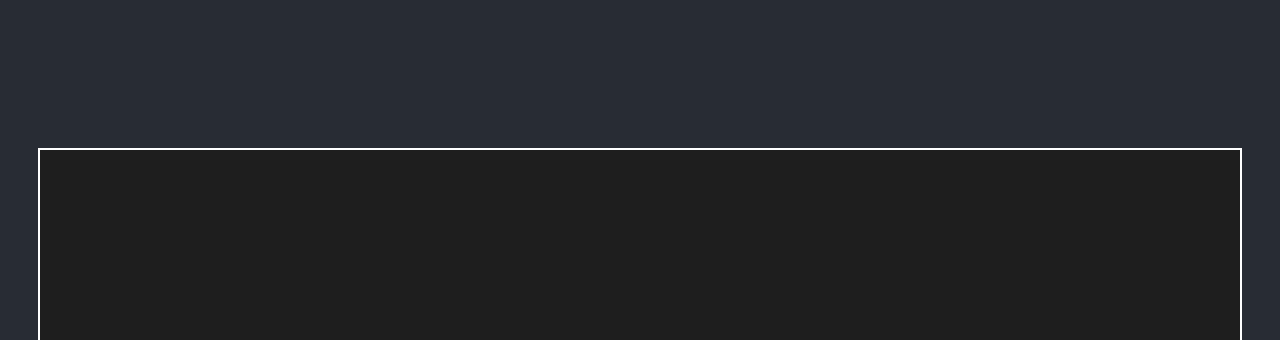
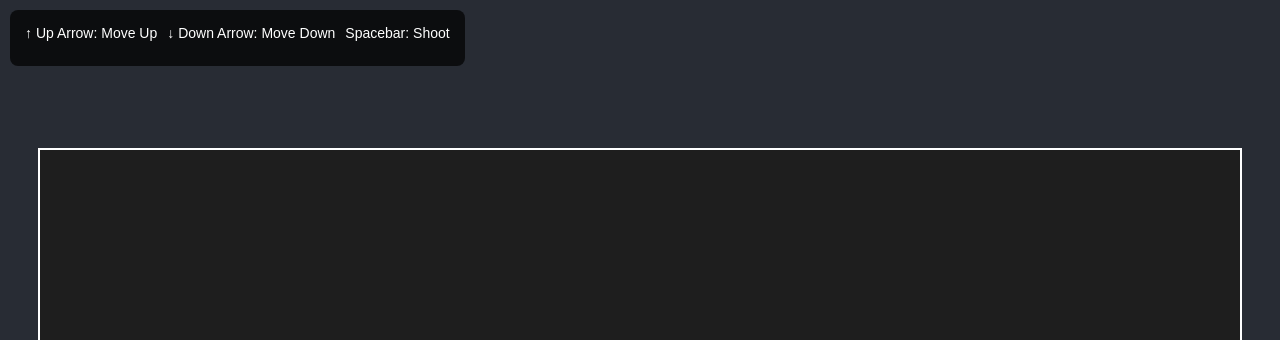
Before and after one commit to goyalshivansh2805/animation, a plain HTML site: page index.html in a window 1280 px wide. Shown: the top 340 px of the page. Drawn offline with Linux system fonts and the light colour scheme.

Commit message:
Added controls info on top left

```diff
--- a/css/style.css
+++ b/css/style.css
@@ -77,3 +77,34 @@ button:hover {
     right:50px;
     z-index: 2;
 }
+
+.controls-info {
+    position: absolute;
+    top: 10px;
+    left: 10px;
+    background-color: rgba(0, 0, 0, 0.7);
+    color: white;
+    padding: 15px;
+    border-radius: 8px;
+    font-family: Arial, sans-serif;
+    text-align: left;
+}
+
+.controls-info p {
+    margin: 0 0 10px 0;
+    font-weight: bold;
+    font-size: 16px;
+}
+
+.controls-info ul {
+    list-style-type: none;
+    display: flex;
+    gap:10px;
+    padding: 0;
+    margin: 0;
+}
+
+.controls-info li {
+    margin-bottom: 10px;
+    font-size: 14px;
+}
--- a/index.html
+++ b/index.html
@@ -19,6 +19,13 @@
         <div id="score">Score: 0</div>
         <div id="level">Level: 1</div>
     </div>
+    <div class="controls-info">
+        <ul>
+            <li>↑ Up Arrow: Move Up</li>
+            <li>↓ Down Arrow: Move Down</li>
+            <li>Spacebar: Shoot</li>
+        </ul>
+    </div>
     <canvas id="canvas" height="500px" width="1200px">Please Enable Javascript or open in another browser.</canvas>
     <script src="./js/script.js"></script>
 </body>
```
